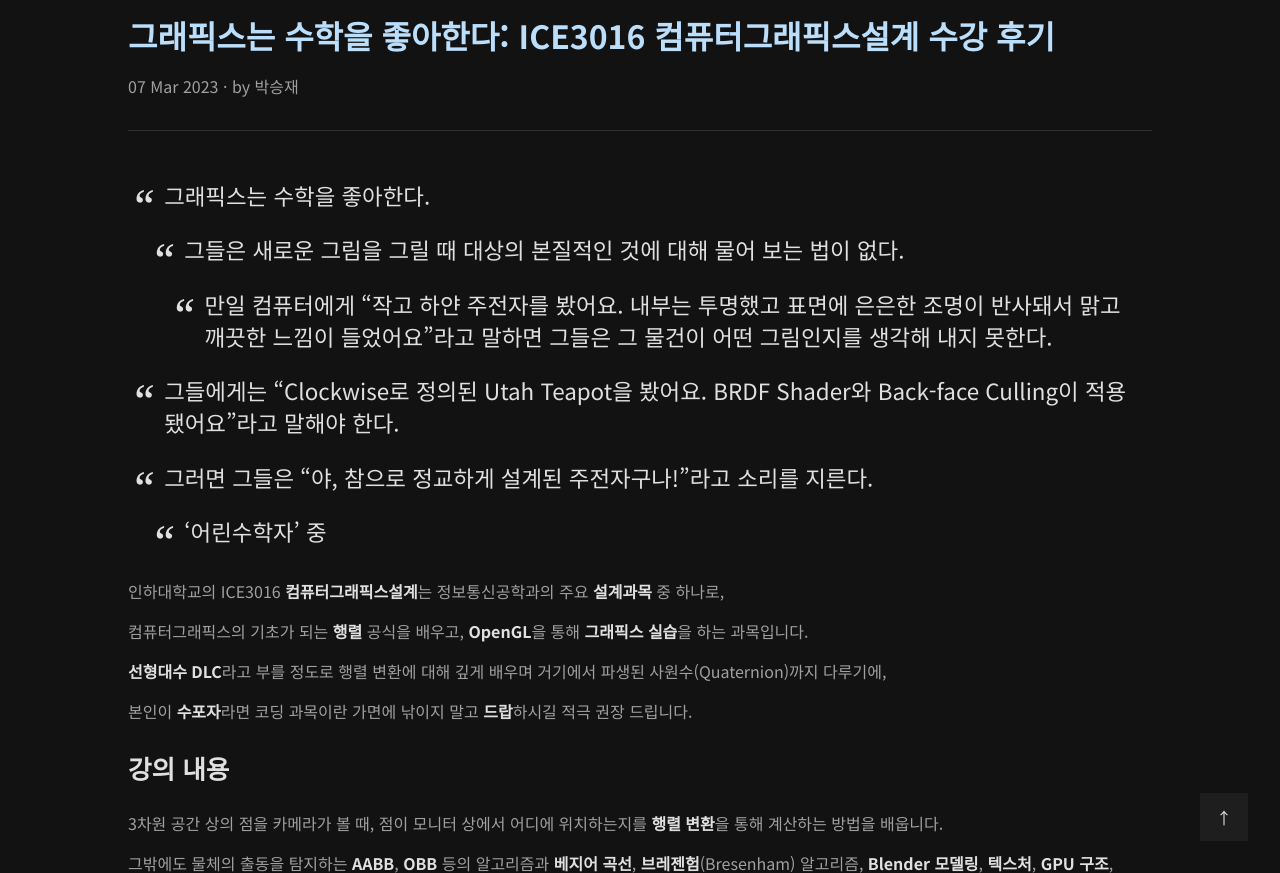
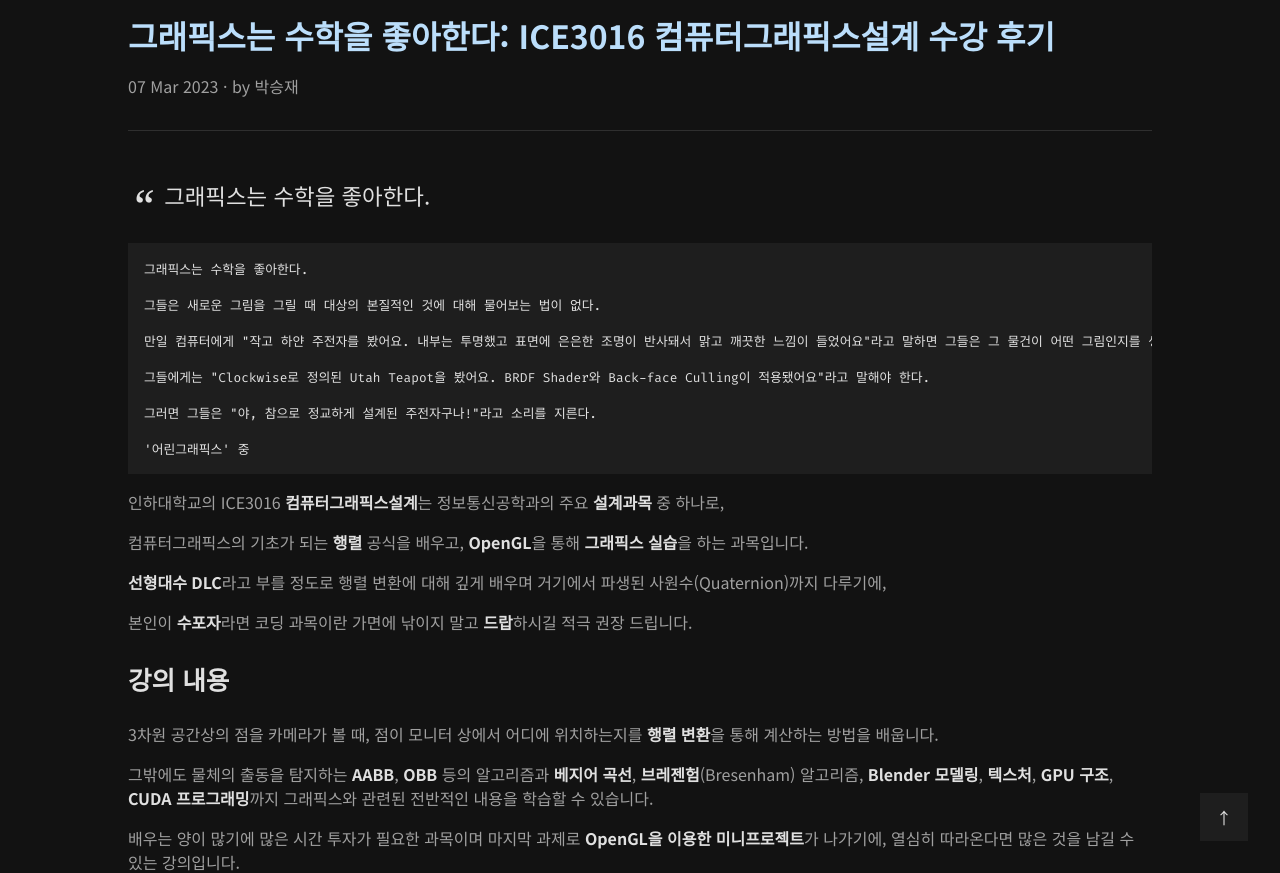
Before and after one commit to int-i/int-i.github.io, a Jekyll site: the page built from _posts/2023-03-07-computer-graphics-review.md, in a window 1280 px wide and 900 px high, scrolled down 563 px, cut to the strip 27-900 px from the top of the window. Built offline with Jekyll 4.4.1, drawn with Linux system fonts in a browser that asks for light colours; a script that is not in the unit is left out; comment, search, counter and statistics services are not loaded; some of the changed text lies outside the part shown.

Commit message:
Update post

````diff
--- a/_posts/2023-03-07-computer-graphics-review.md
+++ b/_posts/2023-03-07-computer-graphics-review.md
@@ -3,21 +3,25 @@ title: "그래픽스는 수학을 좋아한다: ICE3016 컴퓨터그래픽스설
 date: 2023-03-07
 author: Astro36
 category: retrospective
-tags: [retrospective]
+tags: [retrospective, c, cpp, opengl, freeglut, computer_graphics]
 thumbnail: /assets/posts/2023-03-07-computer-graphics-review/thumbnail.png
 ---
 
 > 그래픽스는 수학을 좋아한다.
->
-> 그들은 새로운 그림을 그릴 때 대상의 본질적인 것에 대해 물어 보는 법이 없다.
->
-> 만일 컴퓨터에게 "작고 하얀 주전자를 봤어요. 내부는 투명했고 표면에 은은한 조명이 반사돼서 맑고 깨끗한 느낌이 들었어요"라고 말하면 그들은 그 물건이 어떤 그림인지를 생각해 내지 못한다.
->
-> 그들에게는 "Clockwise로 정의된 Utah Teapot을 봤어요. BRDF Shader와 Back-face Culling이 적용됐어요"라고 말해야 한다.
->
-> 그러면 그들은 "야, 참으로 정교하게 설계된 주전자구나!"라고 소리를 지른다.
->
-> '어린수학자' 중
+
+```txt
+그래픽스는 수학을 좋아한다.
+
+그들은 새로운 그림을 그릴 때 대상의 본질적인 것에 대해 물어보는 법이 없다.
+
+만일 컴퓨터에게 "작고 하얀 주전자를 봤어요. 내부는 투명했고 표면에 은은한 조명이 반사돼서 맑고 깨끗한 느낌이 들었어요"라고 말하면 그들은 그 물건이 어떤 그림인지를 생각해 내지 못한다.
+
+그들에게는 "Clockwise로 정의된 Utah Teapot을 봤어요. BRDF Shader와 Back-face Culling이 적용됐어요"라고 말해야 한다.
+
+그러면 그들은 "야, 참으로 정교하게 설계된 주전자구나!"라고 소리를 지른다.
+
+'어린그래픽스' 중
+```
 
 인하대학교의 ICE3016 **컴퓨터그래픽스설계**는 정보통신공학과의 주요 **설계과목** 중 하나로,
 
@@ -29,7 +33,7 @@ thumbnail: /assets/posts/2023-03-07-computer-graphics-review/thumbnail.png
 
 ## 강의 내용
 
-3차원 공간 상의 점을 카메라가 볼 때, 점이 모니터 상에서 어디에 위치하는지를 **행렬 변환**을 통해 계산하는 방법을 배웁니다.
+3차원 공간상의 점을 카메라가 볼 때, 점이 모니터 상에서 어디에 위치하는지를 **행렬 변환**을 통해 계산하는 방법을 배웁니다.
 
 그밖에도 물체의 출동을 탐지하는 **AABB**, **OBB** 등의 알고리즘과 **베지어 곡선**, **브레젠험**(Bresenham) 알고리즘, **Blender 모델링**, **텍스처**, **GPU 구조**, **CUDA 프로그래밍**까지 그래픽스와 관련된 전반적인 내용을 학습할 수 있습니다.
 
````
